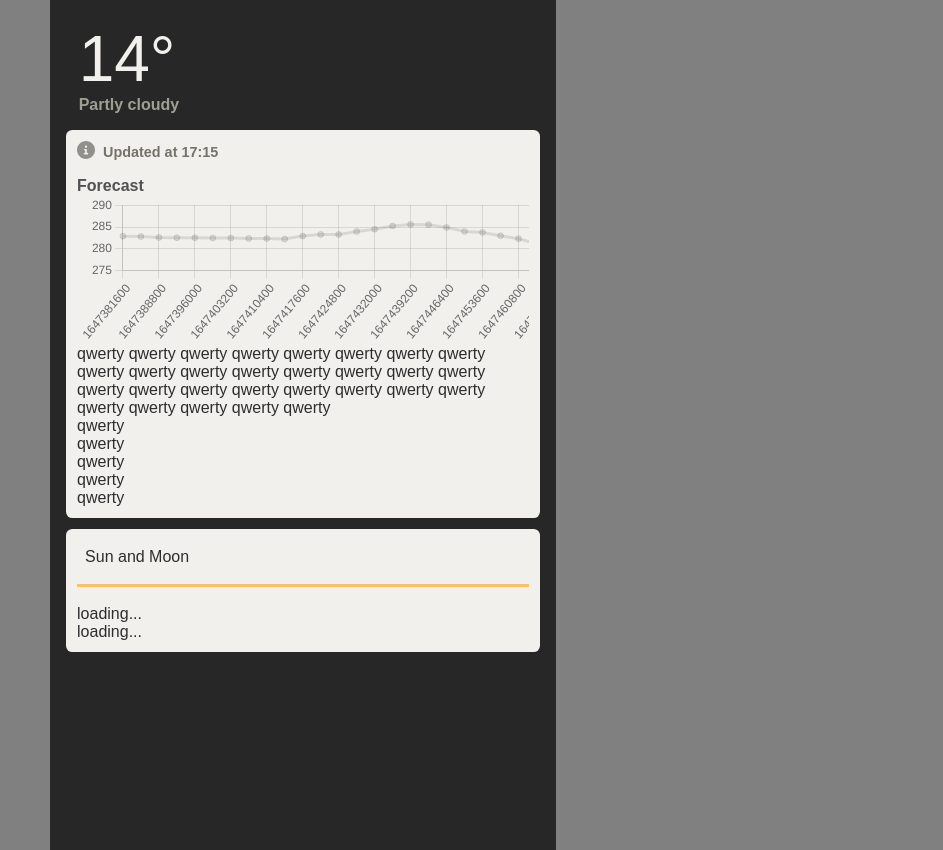
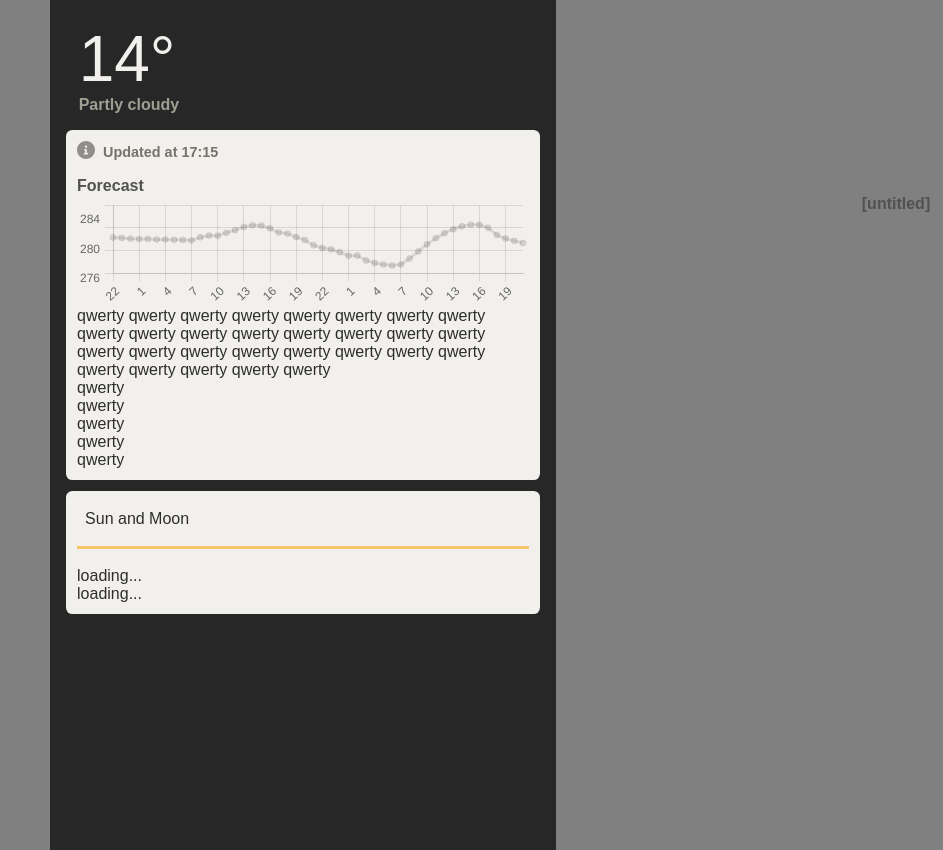
Before and after one commit to jamesWalker55/weatherapp-2, a React (Create React App) app: page / in a window 1280 px wide. Shown: the whole page, without its empty margins (337-1280 px from the left). Built offline with nearby package versions, Linux system fonts and the light colour scheme; no server answers.

Commit message:
Finish implementation of HourlyChart
remove log

```diff
--- /dev/null
+++ b/src/cards/parts/hourly-chart.css
@@ -0,0 +1,18 @@
+.chart .chartjs {
+  height: 7rem;
+}
+
+.chart .chart-title {
+  color: #515151;
+  position: absolute;
+  right: 0.8rem;
+  font-weight: bold;
+}
+
+.chart .axis {
+  position: absolute;
+}
+
+.chart .main {
+  margin-left: -0.5rem;
+}
--- a/src/cards/parts/hourly-chart.js
+++ b/src/cards/parts/hourly-chart.js
@@ -10,6 +10,8 @@ import {
 
 import { Line } from 'react-chartjs-2';
 
+import './hourly-chart.css';
+
 ChartJS.register(
   CategoryScale,
   LinearScale,
@@ -18,11 +20,9 @@ ChartJS.register(
 );
 
 export default class HourlyChart extends Component {
-  static chartOptions = {
-    maintainAspectRatio: false,
-    scales: {
-      // y: { beginAtZero: true }
-    }
+  static defaultProps = {
+    title: "[untitled]",
+    showDates: false,
   };
 
   getChartData() {
@@ -57,10 +57,109 @@ export default class HourlyChart extends Component {
     return chartData;
   }
 
+  static UNIT_SYMBOL_MAP = {
+    celsius: '°C',
+    fahrenheit: '°F',
+    percent: '%',
+    hPa: 'hPa',
+  };
+
+  getUnitSymbol() {
+    const map = this.constructor.UNIT_SYMBOL_MAP;
+    return map[this.props.unit];
+  }
+
+  getMainChartOptions() {
+    return {
+      layout: {
+        padding: {
+          left: 30,
+        }
+      },
+      maintainAspectRatio: false,
+      scales: {
+        // don't show y axis on main chart, but still draw the lines
+        yAxis: {
+          drawBorder: false,
+          drawTicks: false,
+          ticks: {
+            callback: () => '',
+          }
+        },
+        // hour labels
+        xAxis: {
+          ticks: {
+            callback: function (labelId) {
+              const label = this.getLabelForValue(labelId);
+              const date = new Date(parseInt(label) * 1000);
+              return date.getHours();
+            },
+          },
+        },
+        // date labels
+        xAxis2: {
+          ticks: {
+            callback: function (labelId) {
+              const label = this.getLabelForValue(labelId);
+              const date = new Date(parseInt(label) * 1000);
+              if (labelId !== 0 && date.getHours() !== 0) return null;
+
+              return `${date.getDay()} ${date.toLocaleString('default', { month: 'short' })}`;
+            },
+            padding: 0,
+            display: this.props.showDates,
+          },
+          grid: {
+            display: false,
+            drawBorder: false,
+            drawTicks: false,
+          },
+        }
+      }
+    };
+  };
+
+  getAxisChartOptions() {
+    return {
+      layout: {
+        padding: {
+          bottom: this.props.showDates ? 42 : 28,
+        }
+      },
+      maintainAspectRatio: false,
+      scales: {
+        // the y axis
+        yAxis: {
+          grid: {
+            display: false,
+            drawBorder: false,
+          },
+        },
+        // hide everything except the y axis
+        xAxis: {
+          display: false,
+        },
+      },
+      // hide the chart lines
+      backgroundColor: 'transparent',
+      borderColor: 'transparent',
+    };
+  }
+
   render() {
+    const chartData = this.getChartData();
     return (
-      <div className="chart" style={{ width: "70vw" }}>
-        <Line options={this.constructor.chartOptions} data={this.getChartData()} />
+      <div className="chart">
+        <div className='chartjs axis'>
+          <Line options={this.getAxisChartOptions()} data={chartData} />
+        </div>
+        <span className='chart-title'>
+          {this.props.title}
+          {this.getUnitSymbol() ? ` (${this.getUnitSymbol()})` : ``}
+        </span>
+        <div className='chartjs main'>
+          <Line options={this.getMainChartOptions()} data={chartData} />
+        </div>
       </div>
     );
   }
```
